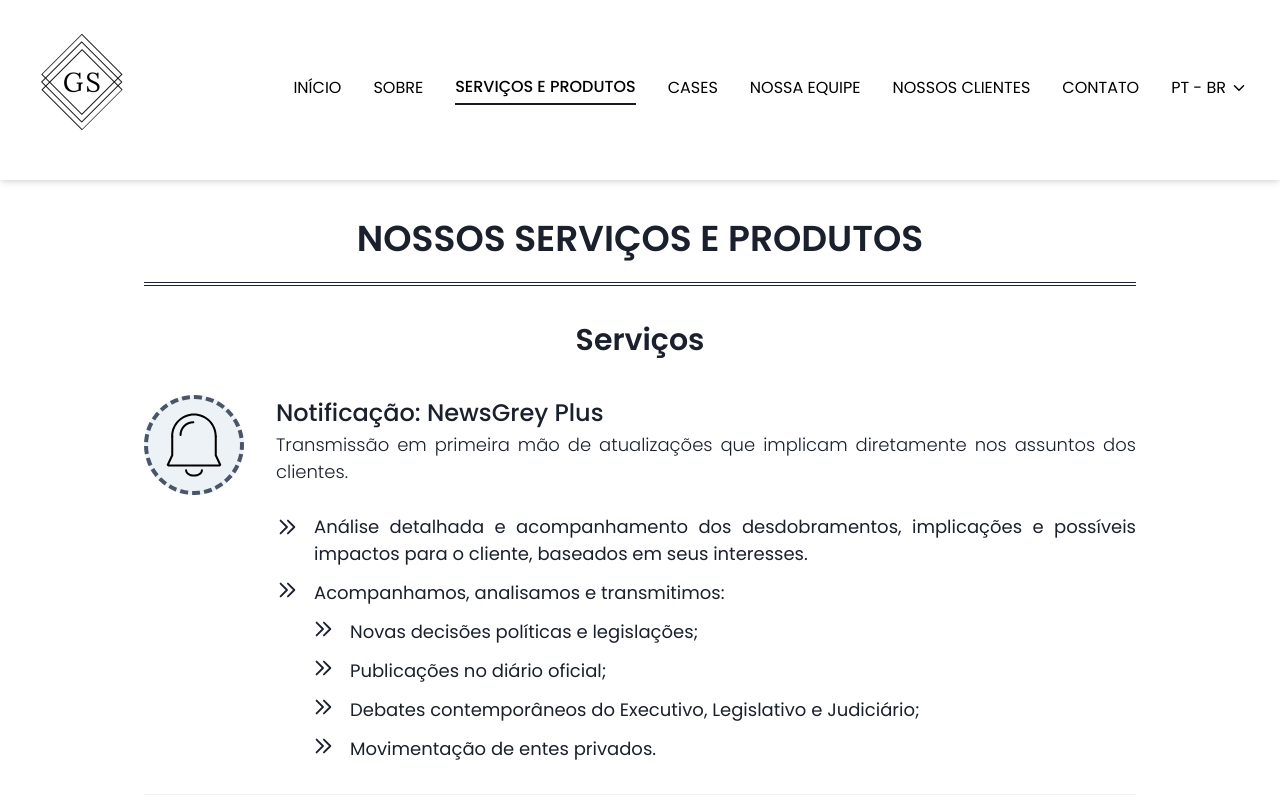
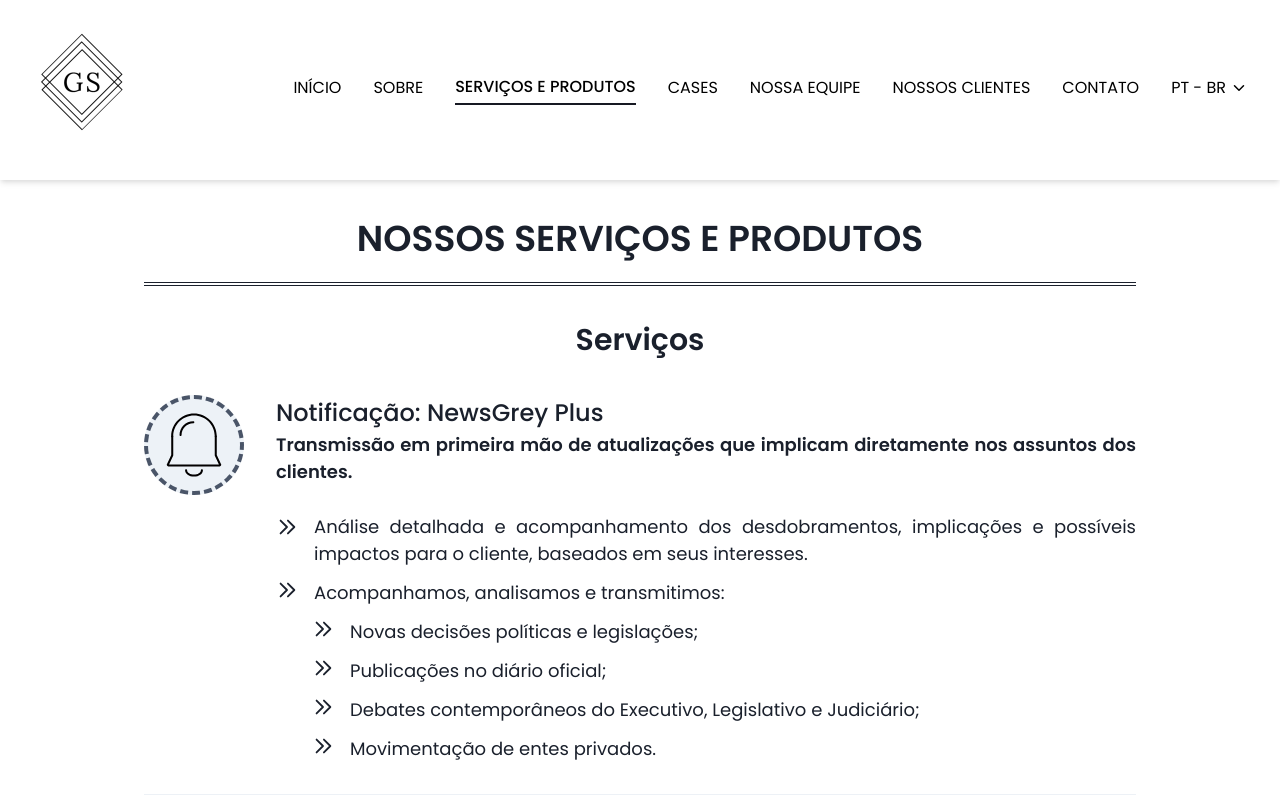
Before and after one commit to gasscoelho/greyspacecg-web, a Next.js app: page /services-and-products in a window 1280 px wide. Shown: the top 800 px of the page. Built offline with nearby package versions, Linux system fonts and the light colour scheme.

Commit message:
refactor: change fontWeight

```diff
--- a/src/components/ServiceInfo.tsx
+++ b/src/components/ServiceInfo.tsx
@@ -19,7 +19,7 @@ function ServiceInfo({ children, iconPath, name, description, ...props }) {
         <Text fontSize={{ base: 'xl', md: '2xl' }} fontWeight="medium">
           {name}
         </Text>
-        <Text fontWeight="light" mb={description ? '4' : '0'}>
+        <Text fontWeight="semibold" mb={description ? '4' : '0'}>
           {description}
         </Text>
 
```
